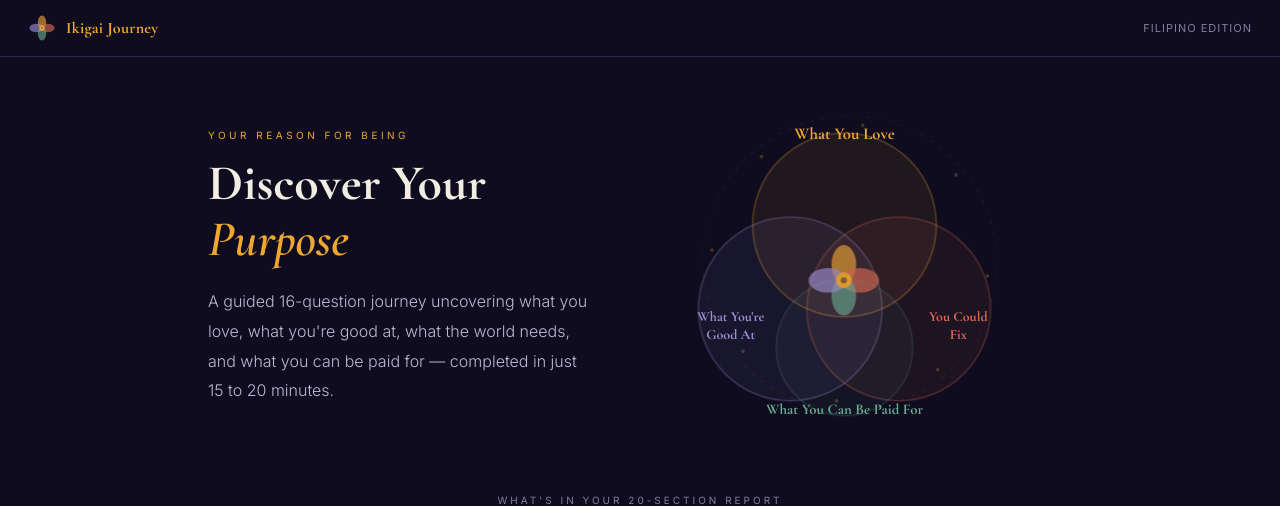
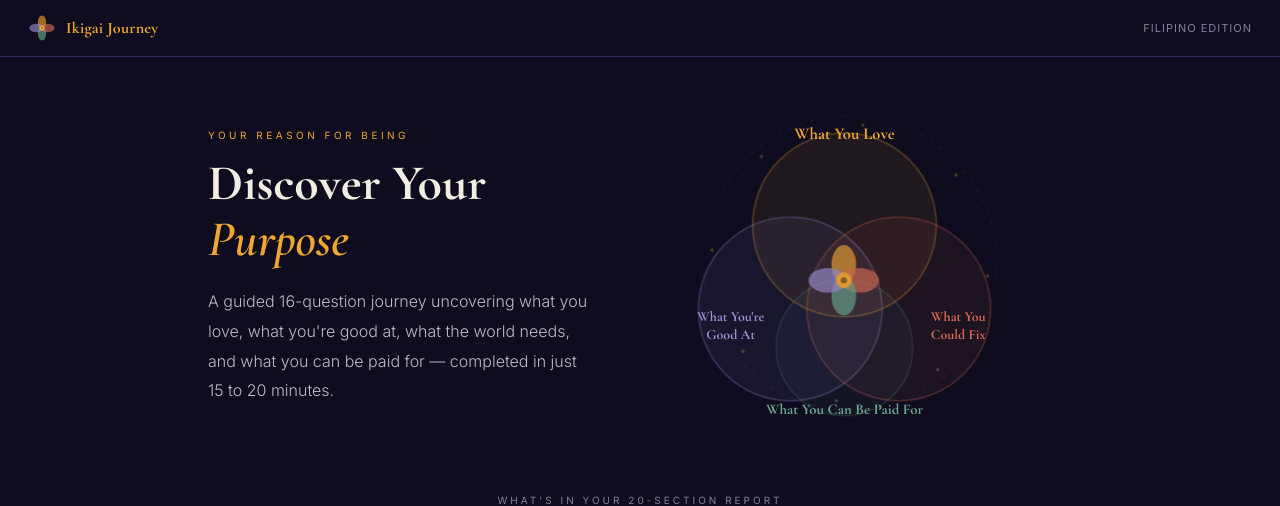
Before and after one commit to bictorinoxs/ikigai-journey, a Next.js app: page / in a window 1280 px wide. Shown: the top 506 px of the page. Built offline with nearby package versions, Linux system fonts and the light colour scheme.

Commit message:
Fix missing 'What' in diagram label

```diff
--- a/pages/index.js
+++ b/pages/index.js
@@ -414,8 +414,8 @@ const IkigaiDiagram = () => (
     <text x="180" y="20"  textAnchor="middle" fill="var(--gold)"  fontSize="19" fontFamily="var(--serif)" fontWeight="700">What You Love</text>
     <text x="50"  y="228" textAnchor="middle" fill="var(--lav)"   fontSize="16" fontFamily="var(--serif)" fontWeight="700">What You're</text>
     <text x="50"  y="248" textAnchor="middle" fill="var(--lav)"   fontSize="16" fontFamily="var(--serif)" fontWeight="700">Good At</text>
-    <text x="310" y="228" textAnchor="middle" fill="var(--coral)" fontSize="16" fontFamily="var(--serif)" fontWeight="700">You Could</text>
-    <text x="310" y="248" textAnchor="middle" fill="var(--coral)" fontSize="16" fontFamily="var(--serif)" fontWeight="700">Fix</text>
+    <text x="310" y="228" textAnchor="middle" fill="var(--coral)" fontSize="16" fontFamily="var(--serif)" fontWeight="700">What You</text>
+    <text x="310" y="248" textAnchor="middle" fill="var(--coral)" fontSize="16" fontFamily="var(--serif)" fontWeight="700">Could Fix</text>
     <text x="180" y="334" textAnchor="middle" fill="var(--sage)"  fontSize="17" fontFamily="var(--serif)" fontWeight="700">What You Can Be Paid For</text>
   </svg>
 );
```
